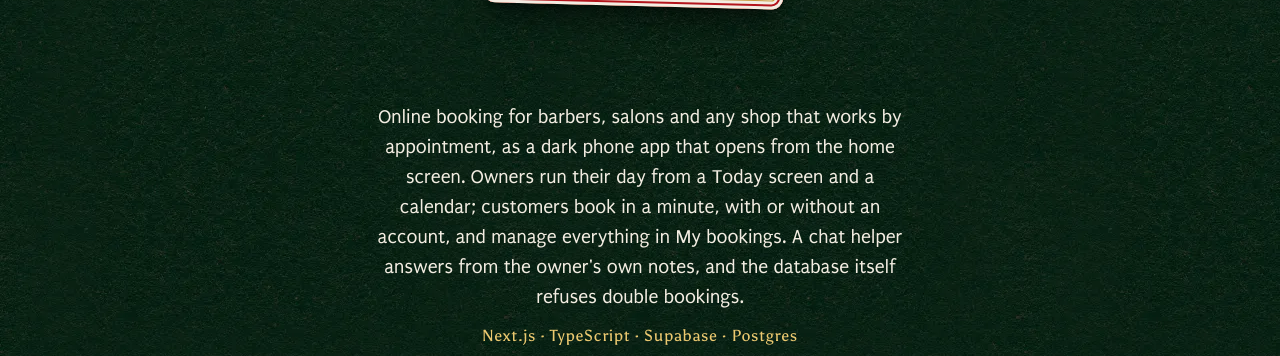
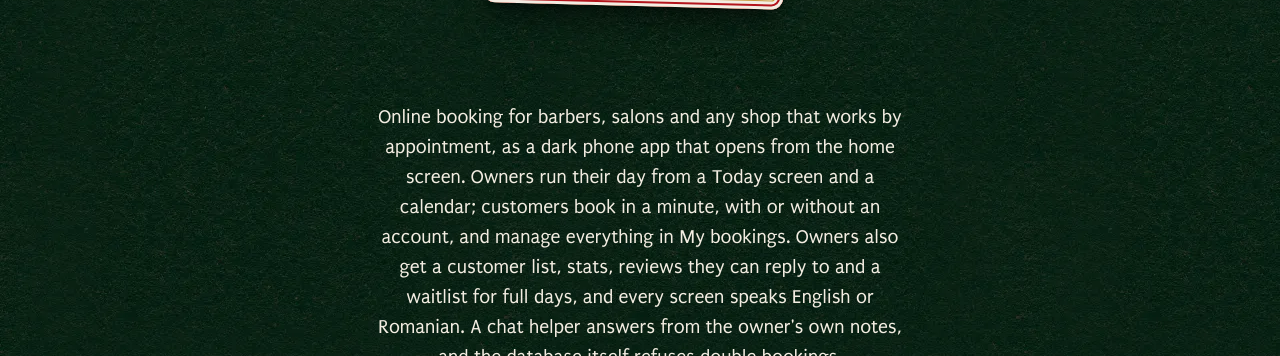
Before and after one commit to ghejus/ghejus.github.io, a plain HTML site: page index.html in a window 1280 px wide. Shown: the part 3679-4035 px from the top of the page. Drawn offline with Linux system fonts and the light colour scheme.

Commit message:
Bookbell: mention customers, stats, reviews, waitlist and Romanian
Co-Authored-By: Claude Opus 5.5 <noreply@anthropic.com>

```diff
--- a/index.html
+++ b/index.html
@@ -120,7 +120,7 @@
     </figure>
 
     <div class="release-note">
-      <p>Online booking for barbers, salons and any shop that works by appointment, as a dark phone app that opens from the home screen. Owners run their day from a Today screen and a calendar; customers book in a minute, with or without an account, and manage everything in My bookings. A chat helper answers from the owner's own notes, and the database itself refuses double bookings.</p>
+      <p>Online booking for barbers, salons and any shop that works by appointment, as a dark phone app that opens from the home screen. Owners run their day from a Today screen and a calendar; customers book in a minute, with or without an account, and manage everything in My bookings. Owners also get a customer list, stats, reviews they can reply to and a waitlist for full days, and every screen speaks English or Romanian. A chat helper answers from the owner's own notes, and the database itself refuses double bookings.</p>
       <p class="built">Next.js · TypeScript · Supabase · Postgres</p>
       <div class="release-links">
         <a class="ghost" href="https://bookbell.vercel.app" rel="noopener">Try the live demo <svg class="ico-sm" aria-hidden="true"><use href="assets/icons.svg#i-arrow"/></svg></a>
```
